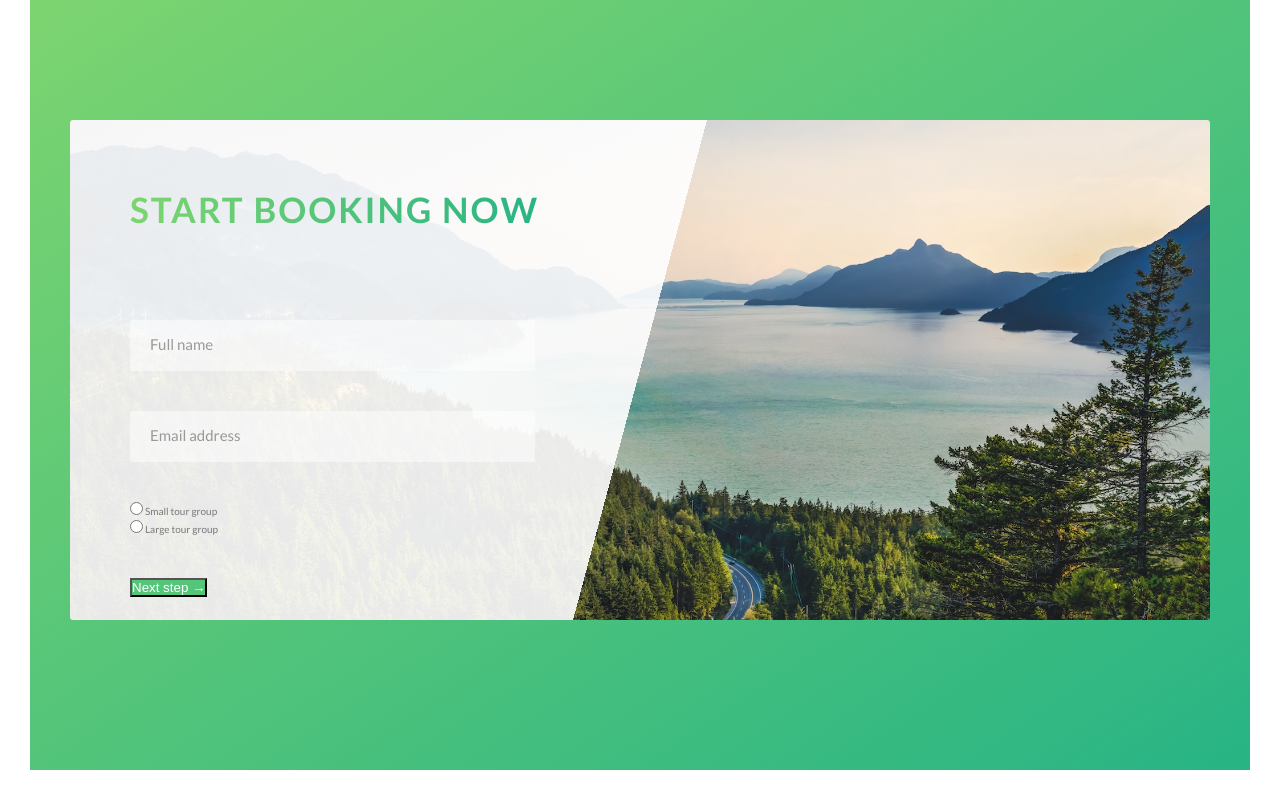
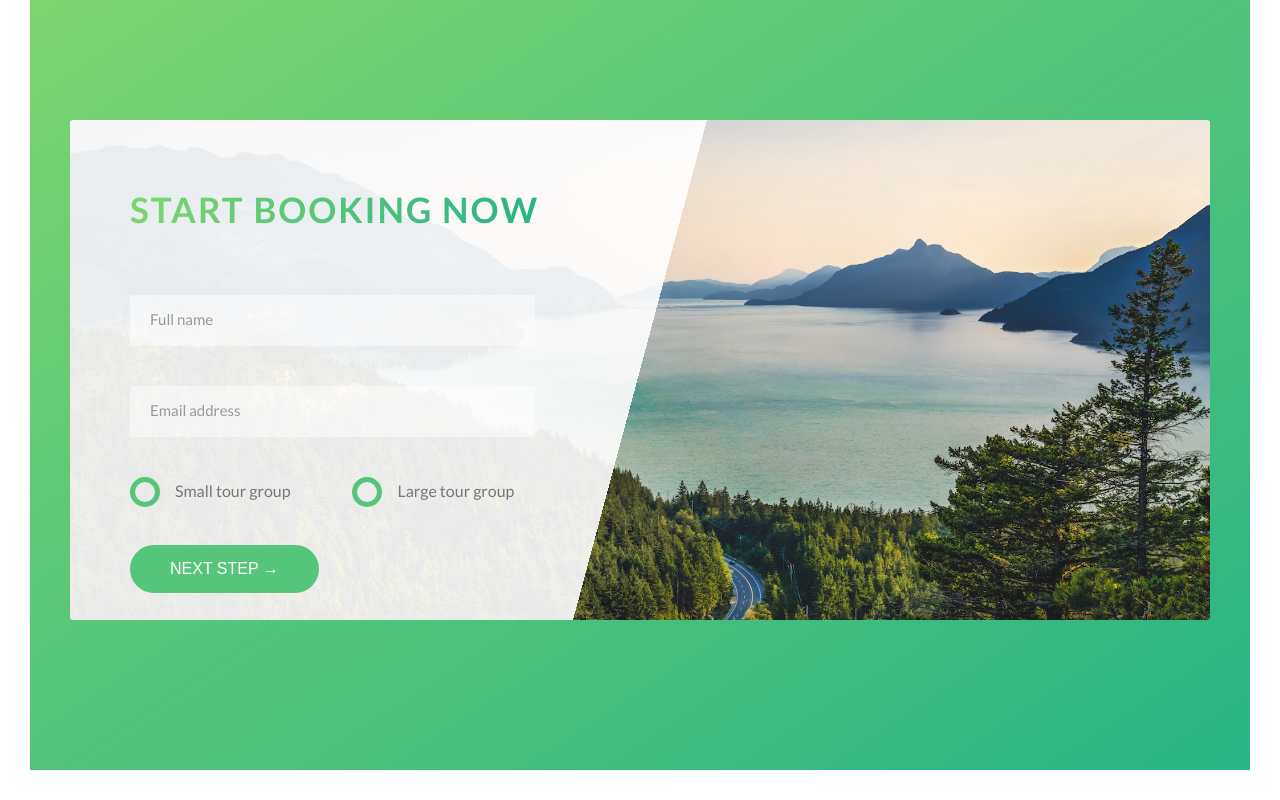
Before and after one commit to caylabradleydev/natours-2, a website: page index.html in a window 1280 px wide. Shown: the part 4706-5506 px from the top of the page. Drawn offline with Linux system fonts and the light colour scheme; a web font is replaced by a local one.

Commit message:
building booking form

```diff
--- a/index.html
+++ b/index.html
@@ -230,7 +230,7 @@
                     <div class="book">
                         <div class="book__form">
                             <form action="#" class="form">
-                                <div class="u-margin-bottom-medium">
+                                <div class="u-margin-bottom-small">
                                     <h2 class="heading-secondary">Start booking now</h2>
                                 </div>
                                 <div class="form__group">
@@ -257,7 +257,7 @@
                                         </label>
                                     </div>
                                 </div>
-                                <div class="">
+                                <div class="form__group">
                                     <button class="btn btn--green">Next step &rarr;</button>
                                 </div>
                             </form>
--- a/sass/base/_utilities.scss
+++ b/sass/base/_utilities.scss
@@ -1,8 +1,6 @@
 .u-center-text {
     text-align: center !important;
 }
-
-
 
 .u-margin-bottom-small {
     margin-bottom: 1.5rem !important;
--- a/sass/components/_button.scss
+++ b/sass/components/_button.scss
@@ -1,7 +1,7 @@
 
 .btn {
 
-    &:link, &:visited {
+    &, &:link, &:visited {
         font-size: $font-size-base;
         text-transform: uppercase;
         text-decoration: none;
@@ -10,6 +10,9 @@
         border-radius: 10rem;
         transition: all .2s;
         position: relative;
+
+        border: none;
+        cursor: pointer;
     }
 
     &:hover {
@@ -22,9 +25,10 @@
         }
     }
 
-    &:active {
+    &:active, &:focus {
         transform: translateY(-1px);
         box-shadow: 0 .5rem 1rem rgba($color-black, 0.2);
+        outline: none;
     }
 
     &--white {
--- a/sass/components/_form.scss
+++ b/sass/components/_form.scss
@@ -46,4 +46,50 @@
             margin-bottom: 2rem;
         }
     }
+
+    &__radio-group {
+        display: inline-block;
+        width: 49%;
+    }
+
+    &__radio-input {
+        display: none;
+    }
+
+    &__radio-label {
+        font-size: $font-size-base;
+        cursor: pointer;
+        position: relative;
+        padding-left: 4.5rem;
+    }
+
+    &__radio-button {
+        height: 3rem;
+        width: 3rem;
+        display: inline-block;
+        border-radius: 50%;
+        border: 5px solid $color-primary;
+        position: absolute;
+        left: 0;
+        top: -.4rem;
+
+        &::after {
+            height: 1.3rem;
+            width: 1.3rem;
+            content: "";
+            display: block;
+            border-radius: 50%;
+            position: absolute;
+            top: 50%;
+            left: 50%;
+            transform: translate(-50%, -50%);
+            background-color: $color-primary;
+            opacity: 0;
+            transition: opacity .2s;
+        }
+    }
+
+    &__radio-input:checked + &__radio-label &__radio-button::after {
+        opacity: 1;
+    }
 }
```
Also changed, not shown: css/style.css, 1 other file.
